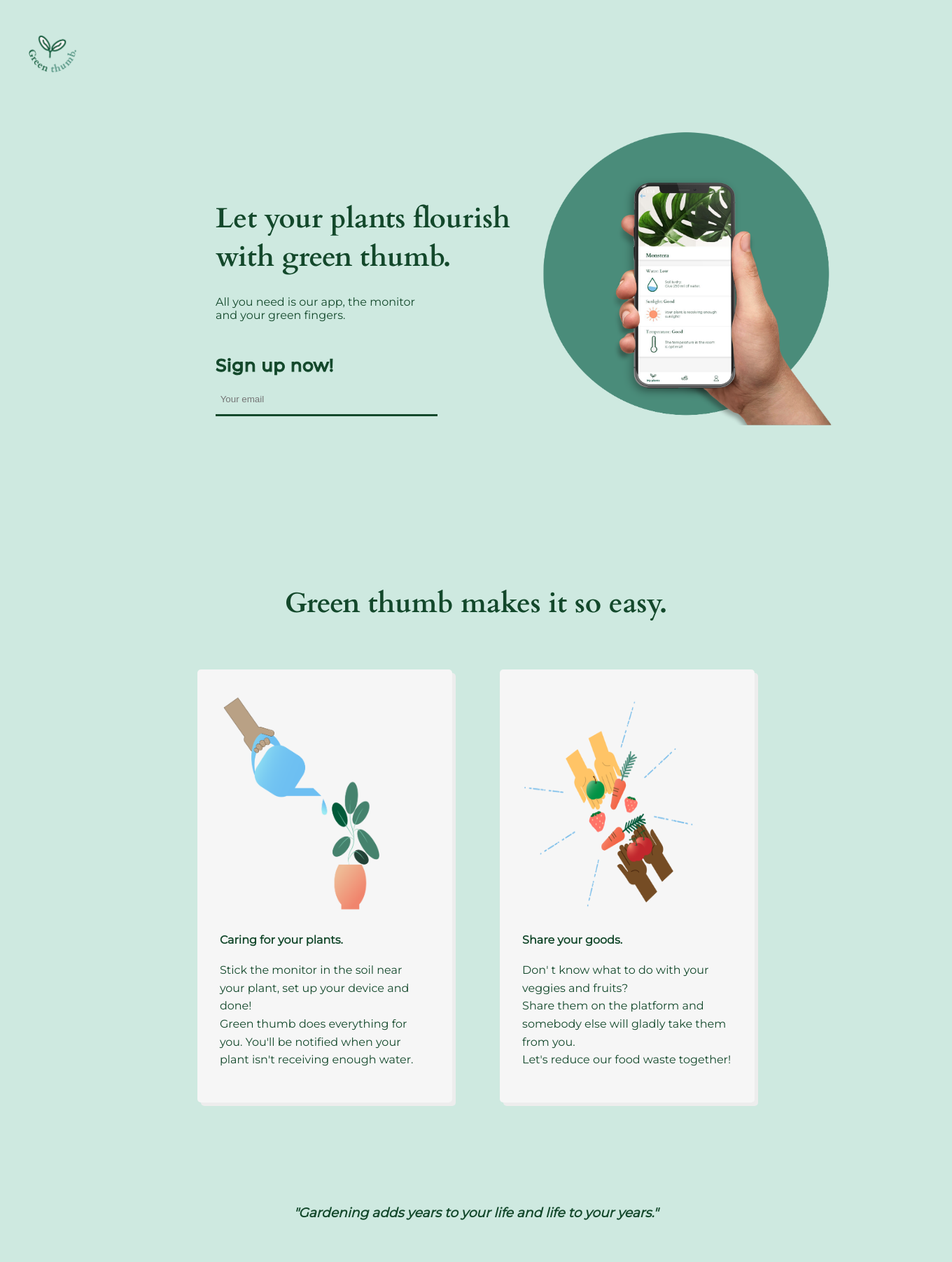
After one commit to Jadabyte/Green-Thumb, a PHP site: the page made by landing page/index.html in a window 1360 px wide. The commit adds this page. Shown: the whole page at 70% size. Run offline with PHP 8.4, Linux system fonts and the light colour scheme.

```diff
--- a/css/details.css
+++ b/css/details.css
@@ -8,7 +8,7 @@ body{
     width: 100%;
 }
 header{
-    background-image: url(https://images.unsplash.com/photo-1525498128493-380d1990a112?ixlib=rb-1.2.1&auto=format&fit=crop&w=675&q=80);
+    /*background-image: url(https://images.unsplash.com/photo-1525498128493-380d1990a112?ixlib=rb-1.2.1&auto=format&fit=crop&w=675&q=80);*/
     height: 300px;
     background-size: cover;
     width: 100%;
--- a/css/platform.css
+++ b/css/platform.css
@@ -40,12 +40,16 @@ main{
     width: 85%;
     margin: auto;
     margin-top: 0;
+    text-align: center;
 }
 .post{
     width: 100%;
     background-color: #ffffff;
+    margin: auto;
     border-radius: 5px;
     margin-bottom: 25px;
+    max-width: 500px;
+    text-align: left;
 }
 .userImg{
     width: 40px;
--- /dev/null
+++ b/landing page/index.html
@@ -0,0 +1,68 @@
+<!DOCTYPE html>
+<html lang="en">
+
+<head>
+    <meta charset="UTF-8">
+    <meta name="viewport" content="width=device-width, initial-scale=1.0">
+    <title>Green thumb.</title>
+    <link rel="stylesheet" href="style.css">
+    <link href="https://fonts.googleapis.com/css2?family=Cardo:wght@700&family=Montserrat&display=swap"
+        rel="stylesheet">
+</head>
+
+<body>
+    <nav>
+        <a href="../register.php"><img src="img/logo.png" alt="logo" id="logo"></a>
+
+    </nav>
+    <div class="content">
+        <div class="title cleafix">
+            <h1>Let your plants flourish <br> with green thumb.</h1>
+            <p>
+               All you need is our app, the monitor <br> and your green fingers.
+
+            </p>
+
+            <div class="signupInput">
+                <label for="signup" id="inputLabel" class="clearfix">Sign up now!</label>
+                <input type="text" placeholder="Your email" id="signup">
+            </div>
+
+        </div>
+        <div class="mockup clearfix">
+            <img src="img/gt mockup.png" alt="green thumb mockup" id="GTmockup">
+        </div>
+    </div>
+
+    <div class="content2">
+        <h1>Green thumb makes it so easy.</h1>
+
+        <div class="onboarding care ">
+            <img src="img/caring.png" alt="caring for plants" class="illustration">
+            <h4>Caring for your plants.</h4>
+
+                <p> Stick the monitor in the soil near your plant, set up your device and done! <br>
+                    Green thumb does everything for you.
+                    You'll be notified when your plant isn't receiving enough water.
+                </p>
+        </div>
+        <div class="onboarding share ">
+            <img src="img/sharing.png" alt="sharing your plants" class="illustration">
+            <h4>Share your goods.</h4>
+                <p>Don' t know what to do with your
+                    veggies and fruits? <br>
+                    Share them on the platform and somebody else
+                    will gladly take them from you. <br>
+                    Let's reduce our food waste together!
+                </p>
+
+        </div>
+    </div>
+
+    <div class="content3">
+        <h3>"Gardening adds years to your life and life to your years."</h3>
+    </div>
+
+</body>
+
+</html>
--- /dev/null
+++ b/landing page/style.css
@@ -0,0 +1,239 @@
+body {
+    font-family: 'Montserrat', sans-serif;
+    color: #13482B;
+    background-color: #CEE9E0;
+}
+
+#logo {
+    margin: 2em;
+    width: 70px;
+    height: 65px;
+    position: fixed;
+}
+
+.content {
+    position: relative;
+    left: 300px;
+    top: 150px;
+    height: 100vh;
+    width: 900px;
+}
+
+.title {
+    transform-origin: 20% 30%;
+    float: left;
+    position: relative;
+    top: 100px;
+}
+
+h1 {
+    font-family: 'Cardo', serif;
+    font-size: 2.5em;
+}
+
+.mockup {
+    width: 50%;
+    height: 500px;
+    position: relative;
+    right: 100px;
+    float: left;
+
+}
+
+#GTmockup {
+    width: 700px;
+    height: 450px;
+    -webkit-animation: bounce-top 0.9s both;
+    animation: bounce-top 0.9s both;
+}
+
+#inputLabel {
+    font-weight: bold;
+    font-size: 1.5em;
+    -webkit-text-stroke: 1px #13482B;
+    letter-spacing: 1px;
+}
+
+.signupInput {
+    margin-top: 3em;
+}
+
+#signup {
+    border: none;
+    background-color: #CEE9E0;
+    border-bottom: 3px solid #13482B;
+    padding: 1em 10em 1em 0.5em;
+    margin-top: 1em;
+}
+
+.content2{
+    /**
+    left: 300px;
+    position: relative;
+    width: 900px;
+      **/
+    padding-bottom: 8em;
+
+    text-align: center;
+}
+
+.content2 h1{
+    font-family: 'Cardo', sans-serif;
+    padding-bottom: 1em;
+}
+
+.illustration {
+    height: 40vh;
+    width: 250px;
+}
+
+.onboarding {
+    background-color: #F6F6F6;
+    display: inline-block;
+    width: 300px;
+    margin: 0 2em;
+    padding: 2em;
+    border-radius: 5px;
+    box-shadow: 5px 5px #EDEDED;
+    text-align: left;
+}
+
+.onboarding p {
+    width: 300px;
+    line-height: 1.6;
+}
+
+.content3{
+    padding-bottom: 2em;
+}
+
+h3{
+    font-style: italic;
+    text-align: center;;
+}
+/******************CLEARFIX******************************/
+.clearfix::after {
+    content: "";
+    visibility: hidden;
+    display: block;
+    height: 0;
+    clear: both;
+}
+
+/*************************************/
+/* ----------------------------------------------
+ * Generated by Animista on 2020-6-5 17:47:12
+ * Licensed under FreeBSD License.
+ * See http://animista.net/license for more info.
+ * w: http://animista.net, t: @cssanimista
+ * ---------------------------------------------- */
+
+/**
+ * ----------------------------------------
+ * animation bounce-top
+ * ----------------------------------------
+ */
+ @-webkit-keyframes bounce-top {
+    0% {
+      -webkit-transform: translateY(-45px);
+              transform: translateY(-45px);
+      -webkit-animation-timing-function: ease-in;
+              animation-timing-function: ease-in;
+      opacity: 1;
+    }
+    24% {
+      opacity: 1;
+    }
+    40% {
+      -webkit-transform: translateY(-24px);
+              transform: translateY(-24px);
+      -webkit-animation-timing-function: ease-in;
+              animation-timing-function: ease-in;
+    }
+    65% {
+      -webkit-transform: translateY(-12px);
+              transform: translateY(-12px);
+      -webkit-animation-timing-function: ease-in;
+              animation-timing-function: ease-in;
+    }
+    82% {
+      -webkit-transform: translateY(-6px);
+              transform: translateY(-6px);
+      -webkit-animation-timing-function: ease-in;
+              animation-timing-function: ease-in;
+    }
+    93% {
+      -webkit-transform: translateY(-4px);
+              transform: translateY(-4px);
+      -webkit-animation-timing-function: ease-in;
+              animation-timing-function: ease-in;
+    }
+    25%,
+    55%,
+    75%,
+    87% {
+      -webkit-transform: translateY(0px);
+              transform: translateY(0px);
+      -webkit-animation-timing-function: ease-out;
+              animation-timing-function: ease-out;
+    }
+    100% {
+      -webkit-transform: translateY(0px);
+              transform: translateY(0px);
+      -webkit-animation-timing-function: ease-out;
+              animation-timing-function: ease-out;
+      opacity: 1;
+    }
+  }
+  @keyframes bounce-top {
+    0% {
+      -webkit-transform: translateY(-45px);
+              transform: translateY(-45px);
+      -webkit-animation-timing-function: ease-in;
+              animation-timing-function: ease-in;
+      opacity: 1;
+    }
+    24% {
+      opacity: 1;
+    }
+    40% {
+      -webkit-transform: translateY(-24px);
+              transform: translateY(-24px);
+      -webkit-animation-timing-function: ease-in;
+              animation-timing-function: ease-in;
+    }
+    65% {
+      -webkit-transform: translateY(-12px);
+              transform: translateY(-12px);
+      -webkit-animation-timing-function: ease-in;
+              animation-timing-function: ease-in;
+    }
+    82% {
+      -webkit-transform: translateY(-6px);
+              transform: translateY(-6px);
+      -webkit-animation-timing-function: ease-in;
+              animation-timing-function: ease-in;
+    }
+    93% {
+      -webkit-transform: translateY(-4px);
+              transform: translateY(-4px);
+      -webkit-animation-timing-function: ease-in;
+              animation-timing-function: ease-in;
+    }
+    25%,
+    55%,
+    75%,
+    87% {
+      -webkit-transform: translateY(0px);
+              transform: translateY(0px);
+      -webkit-animation-timing-function: ease-out;
+              animation-timing-function: ease-out;
+    }
+    100% {
+      -webkit-transform: translateY(0px);
+              transform: translateY(0px);
+      -webkit-animation-timing-function: ease-out;
+              animation-timing-function: ease-out;
+      opacity: 1;
+    }
+  }
```
Also changed, not shown: Classes/Plants.php (added, +67 -0 lines), css/index.css (+7 -4 lines), index.php (+11 -11 lines), plantdetails.php (+5 -2 lines), landing page/img/caring.png (added), landing page/img/gt mockup.png (added), landing page/img/logo.png (added), landing page/img/sharing.png (added).
